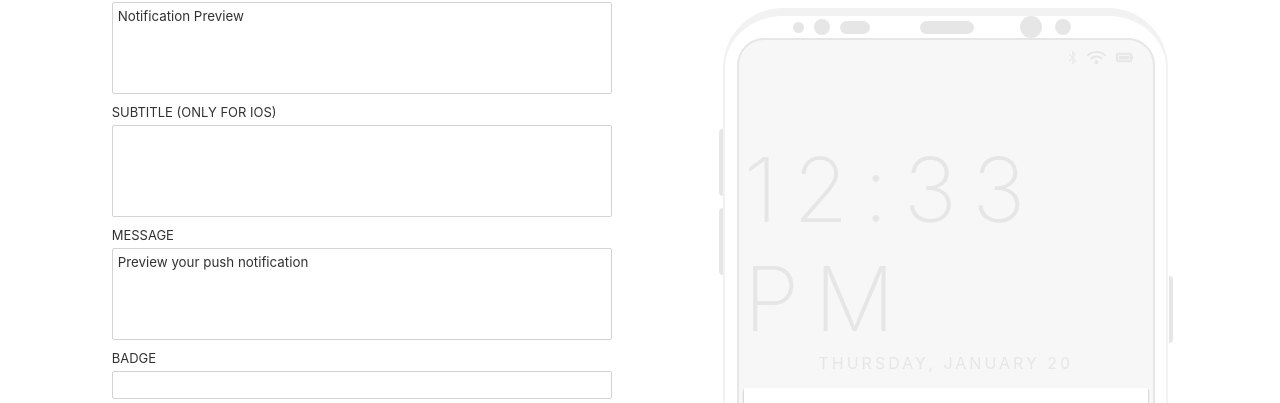
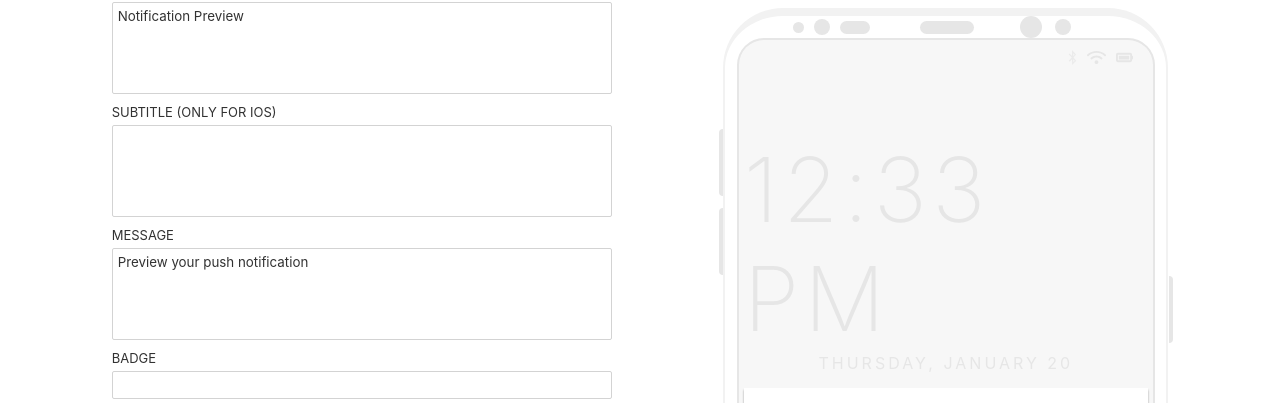
Before and after one commit to emmanuel-sarpedon/wonderpush-notification-preview, a React (Create React App) app: page / in a window 1280 px wide. Shown: the part 88-491 px from the top of the page. Built offline with nearby package versions, Linux system fonts and the light colour scheme.

Commit message:
style: android - update current time font size and letter spacing

```diff
--- a/src/components/Android/Android.scss
+++ b/src/components/Android/Android.scss
@@ -121,8 +121,8 @@
       .current-time {
          margin-top: 65px;
          font-size: 90px;
-         font-weight: 250;
-         letter-spacing: 15px;
+         font-weight: 200;
+         letter-spacing: 5px;
          color: #e6e6e6;
          display: flex;
          justify-content: center;
```
